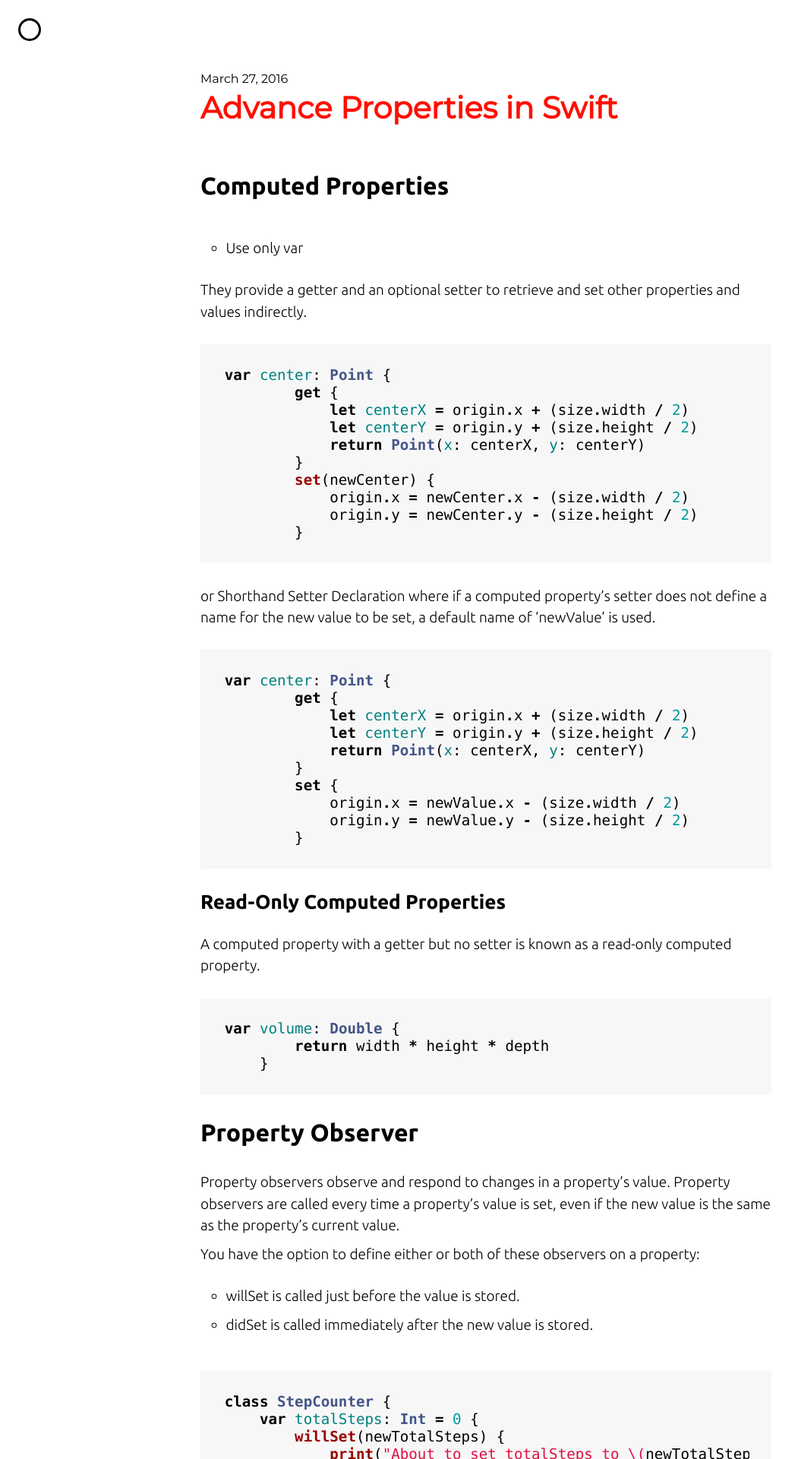
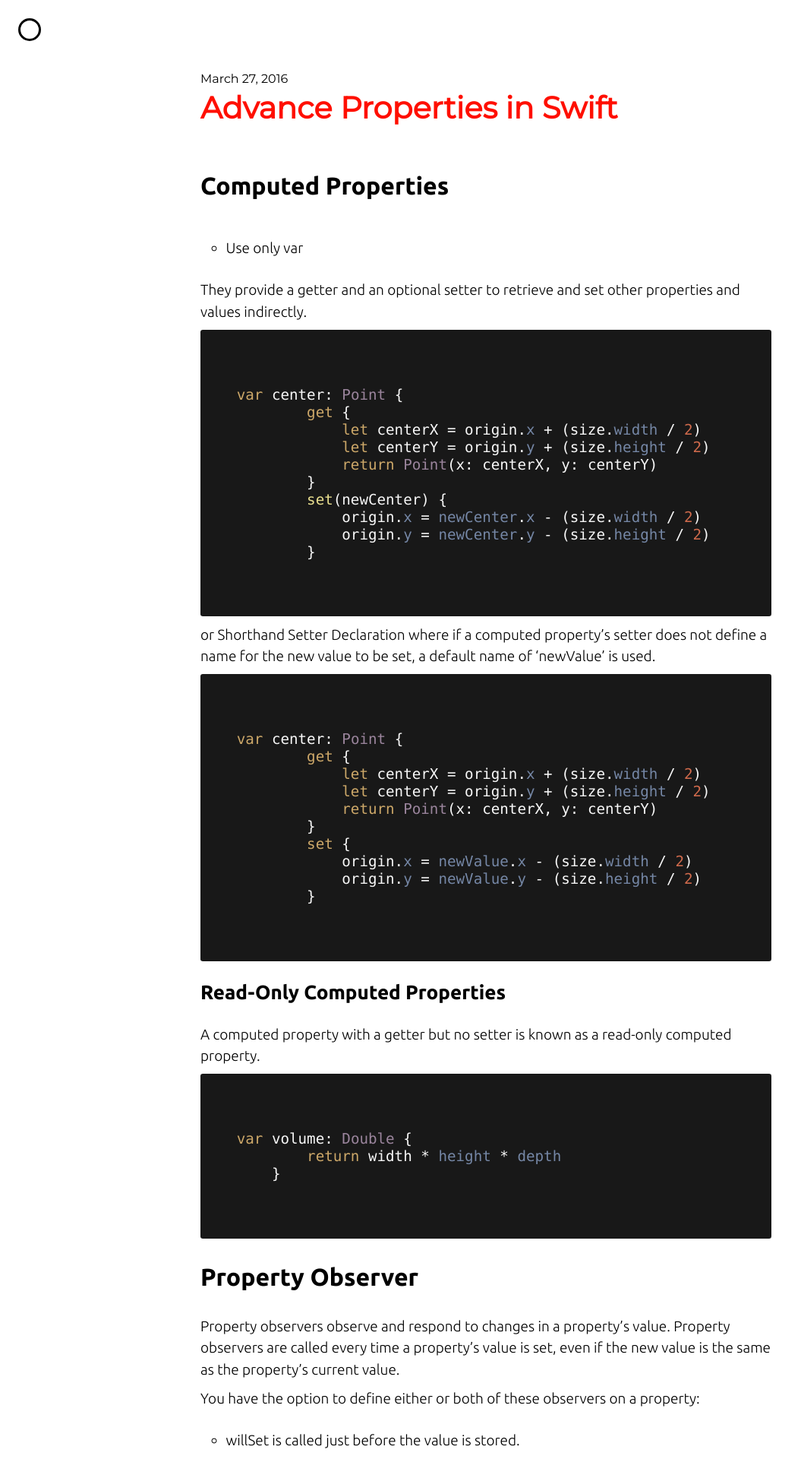
Before and after one commit to tarangpatel/whatilove, a Jekyll site: the page built from _posts/2016-03-27-computed-properties-observer.markdown, in a window 1280 px wide. Shown: the top 1920 px of the page at 76% size, without its empty margins (0-1055 px from the left). Built offline with Jekyll 4.4.1, drawn with Linux system fonts in a browser that asks for light colours; nearby versions of some CDN libraries; comment, search, counter and statistics services are not loaded.

Commit message:
Update _syntax_highlighting.scss

```diff
--- a/_sass/_syntax_highlighting.scss
+++ b/_sass/_syntax_highlighting.scss
@@ -13,66 +13,72 @@
   }
 }
 
-.highlight  { background: $well-color;}//$git-black-color; }
-.highlight .c { color: #999988; font-style: italic } /* Comment */
-.highlight .err { color: #a61717; background-color: #e3d2d2 } /* Error */
-.highlight .k { font-weight: bold } /* Keyword */
-.highlight .o { font-weight: bold } /* Operator */
-.highlight .cm { color: #999988; font-style: italic } /* Comment.Multiline */
-.highlight .cp { color: $sol-base1; font-weight: bold } /* Comment.Preproc */
-.highlight .c1 { color: #999988; font-style: italic } /* Comment.Single */
-.highlight .cs { color: #999999; font-weight: bold; font-style: italic } /* Comment.Special */
-.highlight .gd { color: #000000; background-color: #ffdddd } /* Generic.Deleted */
-.highlight .gd .x { color: #000000; background-color: #ffaaaa } /* Generic.Deleted.Specific */
+.highlight { background: #181818; padding: 16px; overflow: auto; line-height: 1.2; border-radius: 0.2em }
+.highlight pre { margin: 0}
+.highlight code { color: #F8F8F8; font-family: "Source Code Pro", Menlo, monospace; font-size: 70% }
+.highlight .hll { background-color: #ffffcc }
+.highlight .c { color: #5F5A60; font-style: italic } /* Comment */
+.highlight .err { border:#B22518; } /* Error */
+.highlight .k { color: #CDA869 } /* Keyword */
+.highlight .cm { color: #5F5A60; font-style: italic } /* Comment.Multiline */
+.highlight .cp { color: #5F5A60 } /* Comment.Preproc */
+.highlight .c1 { color: #5F5A60; font-style: italic } /* Comment.Single */
+.highlight .cs { color: #5F5A60; font-style: italic } /* Comment.Special */
+.highlight .gd { background: #420E09 } /* Generic.Deleted */
 .highlight .ge { font-style: italic } /* Generic.Emph */
-.highlight .gr { color: #aa0000 } /* Generic.Error */
-.highlight .gh { color: #999999 } /* Generic.Heading */
-.highlight .gi { color: #000000; background-color: #ddffdd } /* Generic.Inserted */
-.highlight .gi .x { color: #000000; background-color: #aaffaa } /* Generic.Inserted.Specific */
-.highlight .go { color: #888888 } /* Generic.Output */
-.highlight .gp { color: #555555 } /* Generic.Prompt */
+.highlight .gr { background: #B22518 } /* Generic.Error */
+.highlight .gh { color: #000080; font-weight: bold } /* Generic.Heading */
+.highlight .gi { background: #253B22 } /* Generic.Inserted */
+.highlight .go {  } /* Generic.Output */
+.highlight .gp { font-weight: bold } /* Generic.Prompt */
 .highlight .gs { font-weight: bold } /* Generic.Strong */
-.highlight .gu { color: #aaaaaa } /* Generic.Subheading */
-.highlight .gt { color: #aa0000 } /* Generic.Traceback */
-.highlight .kc { font-weight: bold } /* Keyword.Constant */
-.highlight .kd { font-weight: bold } /* Keyword.Declaration */
-.highlight .kp { font-weight: bold } /* Keyword.Pseudo */
-.highlight .kr { font-weight: bold } /* Keyword.Reserved */
-.highlight .kt { color: #445588; font-weight: bold } /* Keyword.Type */
-.highlight .m { color: #009999 } /* Literal.Number */
-.highlight .s { color: #d14 } /* Literal.String */
-.highlight .na { color: #008080 } /* Name.Attribute */
-.highlight .nb { color: #0086B3 } /* Name.Builtin */
-.highlight .nc { color: #445588; font-weight: bold } /* Name.Class */
-.highlight .no { color: #008080 } /* Name.Constant */
-.highlight .ni { color: #800080 } /* Name.Entity */
-.highlight .ne { color: #990000; font-weight: bold } /* Name.Exception */
-.highlight .nf { color: #990000; font-weight: bold } /* Name.Function */
-.highlight .nn { color: #555555 } /* Name.Namespace */
-.highlight .nt { color: #000080 } /* Name.Tag */
-.highlight .nv { color: #008080 } /* Name.Variable */
-.highlight .ow { font-weight: bold } /* Operator.Word */
-.highlight .w { color: #bbbbbb } /* Text.Whitespace */
-.highlight .mf { color: #009999 } /* Literal.Number.Float */
-.highlight .mh { color: #009999 } /* Literal.Number.Hex */
-.highlight .mi { color: #009999 } /* Literal.Number.Integer */
-.highlight .mo { color: #009999 } /* Literal.Number.Oct */
-.highlight .sb { color: #d14 } /* Literal.String.Backtick */
-.highlight .sc { color: #d14 } /* Literal.String.Char */
-.highlight .sd { color: #d14 } /* Literal.String.Doc */
-.highlight .s2 { color: #d14 } /* Literal.String.Double */
-.highlight .se { color: #d14 } /* Literal.String.Escape */
-.highlight .sh { color: #d14 } /* Literal.String.Heredoc */
-.highlight .si { color: #d14 } /* Literal.String.Interpol */
-.highlight .sx { color: #d14 } /* Literal.String.Other */
-.highlight .sr { color: #009926 } /* Literal.String.Regex */
-.highlight .s1 { color: #d14 } /* Literal.String.Single */
-.highlight .ss { color: #990073 } /* Literal.String.Symbol */
-.highlight .bp { color: #999999 } /* Name.Builtin.Pseudo */
-.highlight .vc { color: #008080 } /* Name.Variable.Class */
-.highlight .vg { color: #008080 } /* Name.Variable.Global */
-.highlight .vi { color: #008080 } /* Name.Variable.Instance */
+.highlight .gu { color: #800080; font-weight: bold } /* Generic.Subheading */
+.highlight .gt {  } /* Generic.Traceback */
+.highlight .kc { color: #CDA869; } /* Keyword.Constant */
+.highlight .kd { color: #CDA869;  } /* Keyword.Declaration */
+.highlight .kn {  } /* Keyword.Namespace */
+.highlight .kp { color: #9B703F } /* Keyword.Pseudo */
+.highlight .kr {  } /* Keyword.Reserved */
+.highlight .kt { color: #9B859D } /* Keyword.Type */
+.highlight .m { color: #CF6A4C } /* Literal.Number */
+.highlight .s { color: #8F9D6A } /* Literal.String */
+.highlight .na { color: #F9EE98 } /* Name.Attribute */
+.highlight .nb { color: #CDA869 } /* Name.Builtin */
+.highlight .nc { color: #9B859D; font-weight: bold } /* Name.Class */
+.highlight .no { color: #9B859D } /* Name.Constant */
+.highlight .nd { color: #7587A6 } /* Name.Decorator */
+.highlight .ni { color: #CF6A4C; font-weight: bold } /* Name.Entity */
+.highlight .nf { color: #e9df8f }
+.highlight .nn { color: #9B859D; } /* Name.Namespace */
+.highlight .nt { color: #CDA869; } /* Name.Tag */
+.highlight .nv { } /* Name.Variable */
+.highlight .ow { color: #AA22FF; } /* Operator.Word */
+.highlight .w { color: #141414 } /* Text.Whitespace */
+.highlight .mf { color: #CF6A4C } /* Literal.Number.Float */
+.highlight .mh { color: #CF6A4C } /* Literal.Number.Hex */
+.highlight .mi { color: #CF6A4C } /* Literal.Number.Integer */
+.highlight .mo { color: #CF6A4C } /* Literal.Number.Oct */
+.highlight .sb { color: #8F9D6A } /* Literal.String.Backtick */
+.highlight .sc { color: #8F9D6A } /* Literal.String.Char */
+.highlight .sd { color: #8F9D6A; } /* Literal.String.Doc */
+.highlight .s2 { color: #8F9D6A } /* Literal.String.Double */
+.highlight .se { color: #F9EE98; } /* Literal.String.Escape */
+.highlight .sh { color: #8F9D6A } /* Literal.String.Heredoc */
+.highlight .si { color: #DAEFA3; } /* Literal.String.Interpol */
+.highlight .sx { color: #8F9D6A } /* Literal.String.Other */
+.highlight .sr { color: #E9C062 } /* Literal.String.Regex */
+.highlight .s1 { color: #8F9D6A } /* Literal.String.Single */
+.highlight .ss { color: #CF6A4C } /* Literal.String.Symbol */
+.highlight .vc { color: #7587A6 } /* Name.Variable.Class */
+.highlight .vg { color: #7587A6 } /* Name.Variable.Global */
+.highlight .vi { color: #7587A6 } /* Name.Variable.Instance */
 .highlight .il { color: #009999 } /* Literal.Number.Integer.Long */
+
+// some hacks to improve swift highlighting
+.highlight .language-swift .kd+.nf,
+.highlight .language-swift .kd+.kt { color: inherit; }
+.highlight .language-swift .o+.n { color: #7587A6 }
+.highlight .language-swift .nv+.o+.n { color: inherit; }
 
 /* Make line numbers unselectable: excludes line numbers from copy-paste user ops */
 .highlight .lineno {-webkit-user-select: none;-moz-user-select: none; -o-user-select: none;}
```
